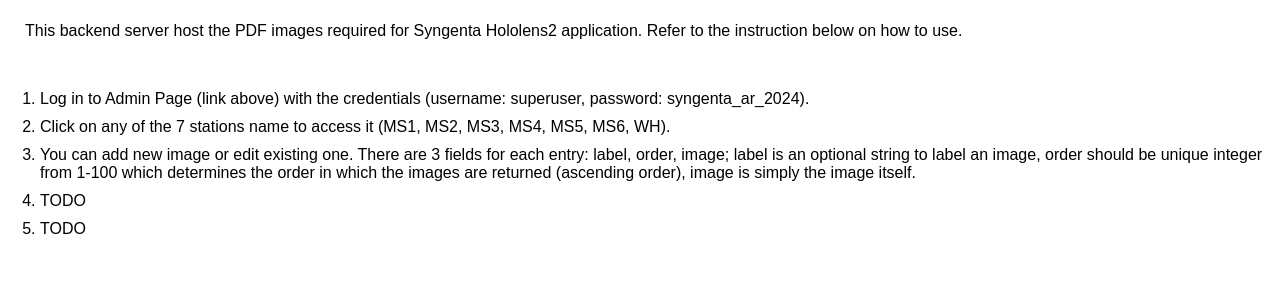
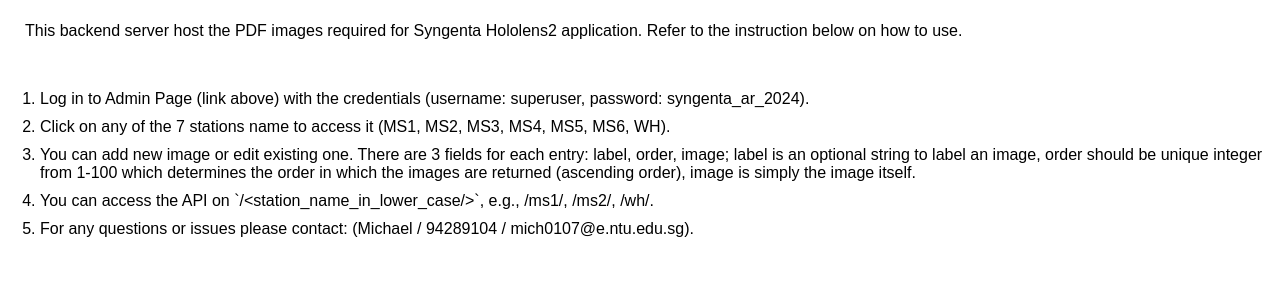
Before and after one commit to michac789/syngenta-hololens2-img-be, a Django app: page / in a window 1280 px wide. Shown: the part 156-456 px from the top of the page. Run offline with Django 5.2, Linux system fonts and the light colour scheme.

Commit message:
create api to get images for each station

```diff
--- a/hololens2img/templates/index.html
+++ b/hololens2img/templates/index.html
@@ -51,8 +51,8 @@
         <li class="step">Log in to Admin Page (link above) with the credentials (username: superuser, password: syngenta_ar_2024).</li>
         <li class="step">Click on any of the 7 stations name to access it (MS1, MS2, MS3, MS4, MS5, MS6, WH).</li>
         <li class="step">You can add new image or edit existing one. There are 3 fields for each entry: label, order, image; label is an optional string to label an image, order should be unique integer from 1-100 which determines the order in which the images are returned (ascending order), image is simply the image itself.</li>
-        <li class="step">TODO</li>
-        <li class="step">TODO</li>
+        <li class="step">You can access the API on `/&lt;station_name_in_lower_case/&gt;`, e.g., /ms1/, /ms2/, /wh/.</li>
+        <li class="step">For any questions or issues please contact: (Michael / 94289104 / mich0107@e.ntu.edu.sg).</li>
     </ul>
 </body>
 </html>
--- a/hololens2img/urls.py
+++ b/hololens2img/urls.py
@@ -1,9 +1,15 @@
+from django.shortcuts import render
 from django.urls import path
 from . import views
 
 
-app_name = "hololens2img"
-
 urlpatterns = [
-
+    path("", lambda request: render(request, "index.html")),
+    path("ms1/", views.MS1View.as_view(), name="ws1"),
+    path("ms2/", views.MS2View.as_view(), name="ws2"),
+    path("ms3/", views.MS3View.as_view(), name="ws3"),
+    path("ms4/", views.MS4View.as_view(), name="ws4"),
+    path("ms5/", views.MS5View.as_view(), name="ws5"),
+    path("ms6/", views.MS6View.as_view(), name="ws6"),
+    path("wh/", views.WHView.as_view(), name="wh"),
 ]
--- a/syngentabe/urls.py
+++ b/syngentabe/urls.py
@@ -15,11 +15,10 @@
     2. Add a URL to urlpatterns:  path('blog/', include('blog.urls'))
 """
 from django.contrib import admin
-from django.shortcuts import render
 from django.urls import path, include
 
+
 urlpatterns = [
-    path("", lambda request: render(request, "index.html")),
     path("admin/", admin.site.urls),
-    path("hololens2/", include("hololens2img.urls")),
+    path("", include("hololens2img.urls")),
 ]
```
Also changed, not shown: hololens2img/models.py (+10 -0 lines), hololens2img/utils.py (added, +12 -0 lines), hololens2img/views.py (+32 -2 lines).
